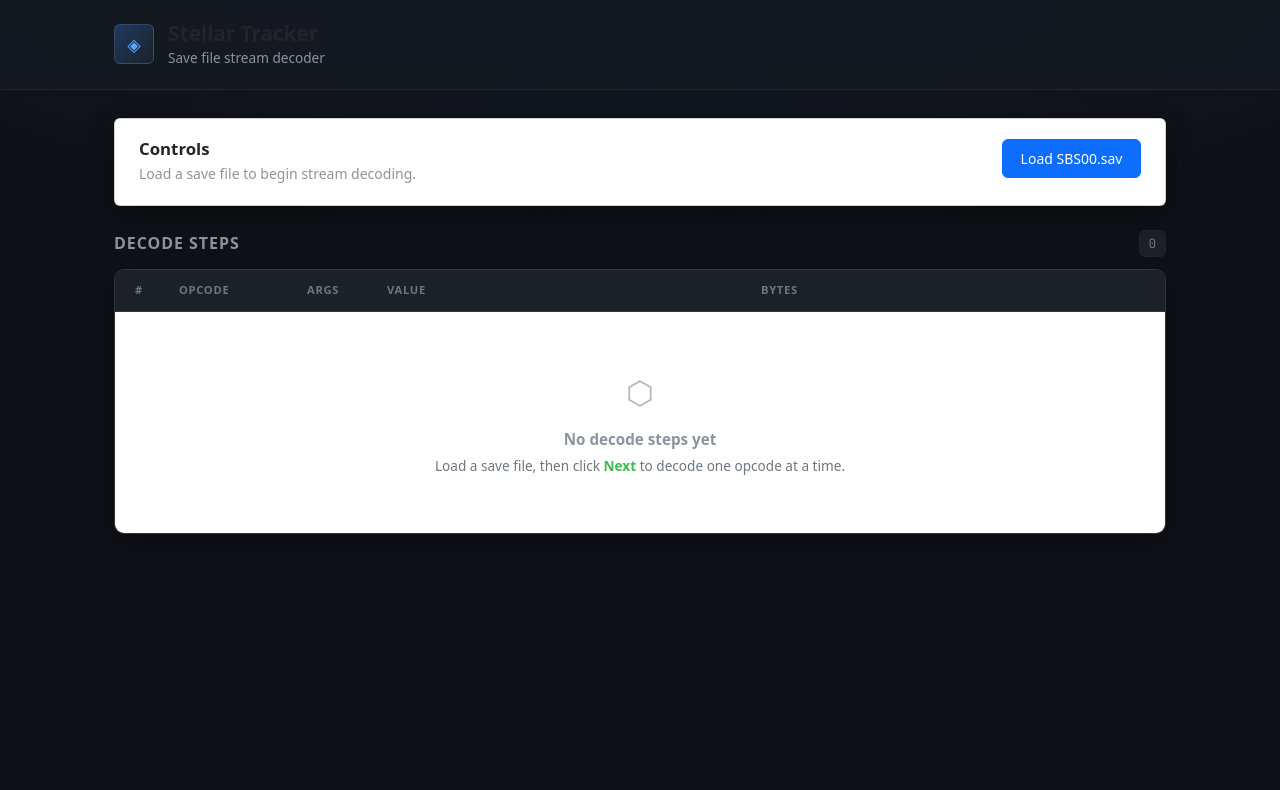
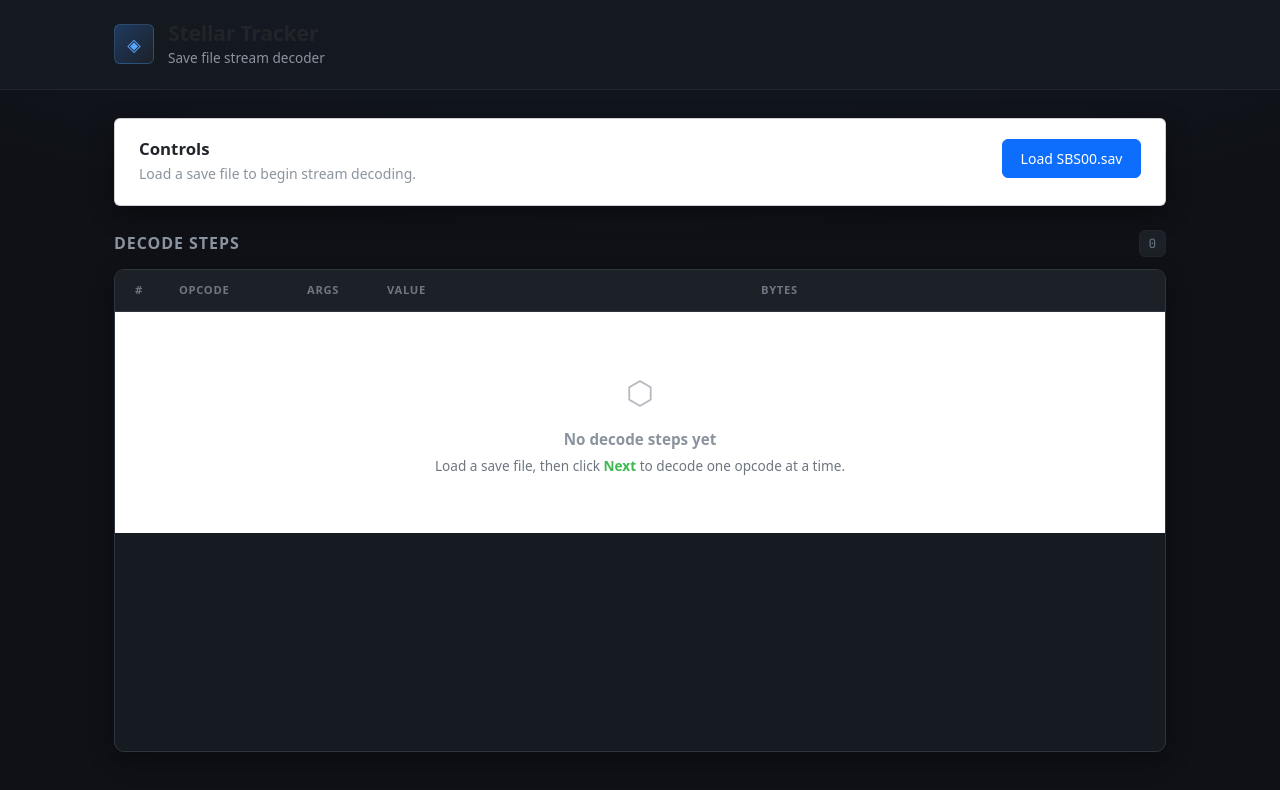
Before and after one commit to ShulkMaster/stellar-tracker, a Svelte app: page / in a window 1280 px wide. Shown: the top 790 px of the page. Built offline with nearby package versions, Linux system fonts and the light colour scheme.

Commit message:
autoscroll the table

```diff
--- a/src/App.svelte
+++ b/src/App.svelte
@@ -94,7 +94,9 @@
 
 <style>
   .app {
-    min-height: 100vh;
+    min-height: 100dvh;
+    display: flex;
+    flex-direction: column;
     background:
       radial-gradient(ellipse 80% 50% at 50% -20%, rgba(88, 166, 255, 0.08), transparent),
       var(--st-bg);
@@ -195,12 +197,17 @@
     display: flex;
     flex-direction: column;
     gap: 1.5rem;
+    flex: 1;
+    min-height: 0;
+    width: 100%;
   }
 
   .steps-section {
     display: flex;
     flex-direction: column;
     gap: 0.75rem;
+    flex: 1;
+    min-height: 0;
   }
 
   .section-header {
--- a/src/components/DataTable.svelte
+++ b/src/components/DataTable.svelte
@@ -8,23 +8,16 @@
 
   let { rows = [] }: Props = $props();
 
-  const pageSize = 100;
-  let currentPage = $state(1);
-
-  let totalPages = $derived(Math.ceil(rows.length / pageSize) || 1);
-  let startIndex = $derived((currentPage - 1) * pageSize);
-  let endIndex = $derived(Math.min(startIndex + pageSize, rows.length));
-  let displayedRows = $derived(rows.slice(startIndex, endIndex));
+  let scrollEl = $state<HTMLDivElement | null>(null);
 
   $effect(() => {
-    if (rows.length > 0) {
-      currentPage = totalPages;
-    }
+    const count = rows.length;
+    if (count === 0 || scrollEl === null) return;
+
+    requestAnimationFrame(() => {
+      scrollEl!.scrollTop = scrollEl!.scrollHeight;
     });
-
-  function goToPage(page: number) {
-    currentPage = Math.max(1, Math.min(page, totalPages));
-  }
+  });
 
   function stepLabel(row: DecodeStepRow): string {
     switch (row.kind) {
@@ -79,8 +72,6 @@
           case 'FixInt32':
           case 'FixUint16':
             return 'opcode--int32';
-          case 'DummyI32':
-            return 'opcode--dummy';
           default:
             return 'opcode--default';
         }
@@ -99,6 +90,7 @@
 
 <div class="data-table-wrapper">
   <div class="table-shell">
+    <div class="table-scroll" bind:this={scrollEl}>
       <table class="table table-hover align-middle mb-0">
         <thead>
           <tr>
@@ -110,10 +102,10 @@
           </tr>
         </thead>
         <tbody>
-        {#each displayedRows as row, i (startIndex + i)}
+          {#each rows as row, i (i)}
             <tr class="step-row">
               <td class="col-idx">
-              <span class="row-idx">{startIndex + i + 1}</span>
+                <span class="row-idx">{i + 1}</span>
               </td>
               <td class="col-opcode">
                 <span class="opcode {opcodeClass(row)}">{stepLabel(row)}</span>
@@ -143,40 +135,10 @@
         </tbody>
       </table>
     </div>
+  </div>
 
-  {#if totalPages > 1}
-    <nav aria-label="Table pagination" class="pagination-nav">
-      <ul class="pagination pagination-sm justify-content-center flex-wrap mb-0">
-        <li class="page-item" class:disabled={currentPage === 1}>
-          <button class="page-link" onclick={() => goToPage(1)} title="First Page">««</button>
-        </li>
-        <li class="page-item" class:disabled={currentPage === 1}>
-          <button class="page-link" onclick={() => goToPage(currentPage - 1)} title="Previous Page">«</button>
-        </li>
-
-        {#each Array.from({ length: Math.min(7, totalPages) }, (_, i) => {
-          if (totalPages <= 7) return i + 1;
-          let start = Math.max(1, currentPage - 3);
-          let end = Math.min(totalPages, start + 6);
-          if (end === totalPages) start = Math.max(1, end - 6);
-          return start + i;
-        }) as p}
-          <li class="page-item" class:active={currentPage === p}>
-            <button class="page-link" onclick={() => goToPage(p)}>{p}</button>
-          </li>
-        {/each}
-
-        <li class="page-item" class:disabled={currentPage === totalPages}>
-          <button class="page-link" onclick={() => goToPage(currentPage + 1)} title="Next Page">»</button>
-        </li>
-        <li class="page-item" class:disabled={currentPage === totalPages}>
-          <button class="page-link" onclick={() => goToPage(totalPages)} title="Last Page">»»</button>
-        </li>
-      </ul>
-      <p class="pagination-meta">
-        Page {currentPage} of {totalPages} · items {startIndex + 1}–{endIndex} of {rows.length}
-      </p>
-    </nav>
+  {#if rows.length > 0}
+    <p class="table-meta">{rows.length} step{rows.length === 1 ? '' : 's'}</p>
   {/if}
 </div>
 
@@ -184,15 +146,29 @@
   .data-table-wrapper {
     display: flex;
     flex-direction: column;
-    gap: 0.75rem;
+    gap: 0.5rem;
+    flex: 1;
+    min-height: 0;
+    max-height: calc(100dvh - 15rem);
   }
 
   .table-shell {
+    display: flex;
+    flex-direction: column;
+    flex: 1;
+    min-height: 0;
     background: var(--st-bg-elevated);
     border: 1px solid var(--st-border);
     border-radius: var(--st-radius);
+    box-shadow: var(--st-shadow);
     overflow: hidden;
-    box-shadow: var(--st-shadow);
+  }
+
+  .table-scroll {
+    flex: 1;
+    min-height: 0;
+    overflow: auto;
+    overscroll-behavior: contain;
   }
 
   .table {
@@ -201,6 +177,9 @@
   }
 
   thead th {
+    position: sticky;
+    top: 0;
+    z-index: 1;
     background: var(--st-bg-surface);
     color: var(--st-text-subtle);
     font-size: 0.7rem;
@@ -210,6 +189,7 @@
     padding: 0.75rem 1rem;
     border-bottom: 1px solid var(--st-border);
     white-space: nowrap;
+    box-shadow: 0 1px 0 var(--st-border);
   }
 
   tbody td {
@@ -269,12 +249,6 @@
     background: rgba(88, 166, 255, 0.12);
     border-color: rgba(88, 166, 255, 0.3);
     color: #79c0ff;
-  }
-
-  .opcode--dummy {
-    background: rgba(210, 153, 34, 0.12);
-    border-color: rgba(210, 153, 34, 0.3);
-    color: #e3b341;
   }
 
   .opcode--default {
@@ -369,17 +343,11 @@
     font-weight: 600;
   }
 
-  .pagination-nav {
-    display: flex;
-    flex-direction: column;
-    align-items: center;
-    gap: 0.4rem;
-  }
-
-  .pagination-meta {
+  .table-meta {
     margin: 0;
     font-size: 0.75rem;
     color: var(--st-text-subtle);
     font-family: var(--st-mono);
+    text-align: right;
   }
 </style>
```
Lines whose indentation alone changed are shown as unchanged.
